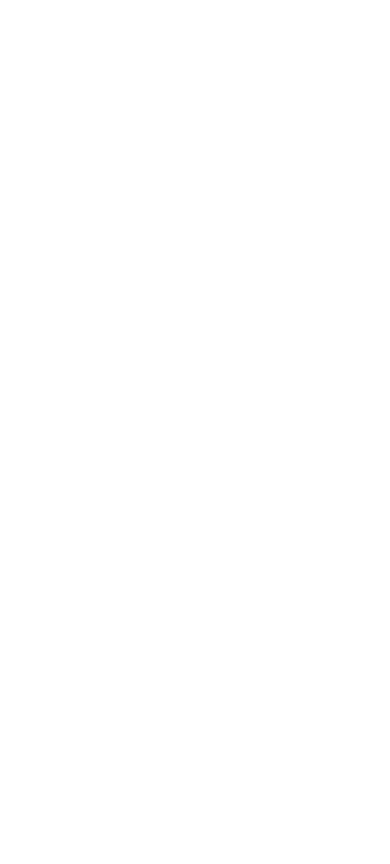
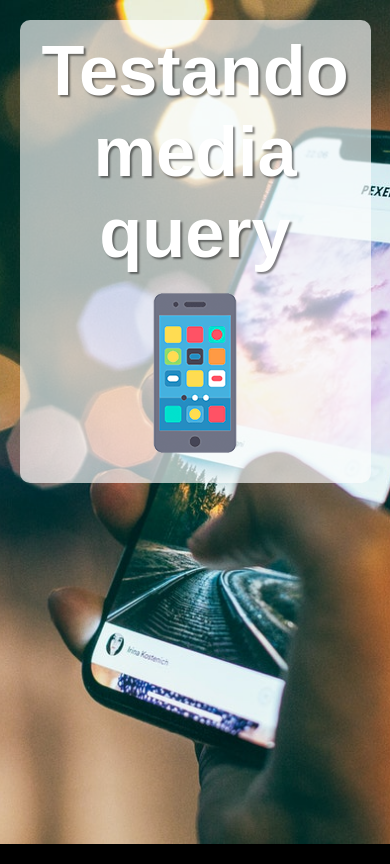
Before and after one commit to gabriel-s-passos-araujo/HTML-CSS, a plain HTML site: page exercicios/exerc027/mq004/index.html in a window 390 px wide. Drawn offline with Linux system fonts and the light colour scheme.

Commit message:
Exerc de mobile first

```diff
--- /dev/null
+++ b/exercicios/exerc027/mq004/estilos/media-query.css
@@ -0,0 +1,3 @@
+@charset "UTF-8";
+
+/*Todas as demais mídias*/
--- /dev/null
+++ b/exercicios/exerc027/mq004/estilos/style.css
@@ -0,0 +1,59 @@
+@charset "UTF-8";
+
+/*Versão mobile first*/
+
+*{
+    font-family: Arial, Helvetica, sans-serif;
+    font-size: 1.3em;
+    margin: 0px;
+    padding: 0px;
+    box-sizing: border-box;
+}
+
+body, html{
+    width: 100vw;
+    height: 100vh;
+}
+
+body{
+    background: black url(../imagens/back-phone.jpg) center center no-repeat;
+    background-size: cover;
+    overflow: hidden;
+}
+
+main{
+    background-color: rgba(255, 255, 255, 0.651);
+    width: 90vw;
+    margin: auto;
+    margin-top: 20px;
+    border-radius: 10px;
+    padding: 10px;
+}
+
+h1{
+    text-align: center;
+    color: white;
+    font-size: 2em;
+    text-shadow: 2px 2px 2px rgba(0, 0, 0, 0.473);
+
+}
+img{
+    display: block;
+    margin: auto;
+}
+
+img#phone{
+    display: block;
+}
+img#print{
+    display: none;
+}
+img#pc{
+    display: none;
+}
+img#tablet{
+    display: none;
+}
+img#tv{
+    display: none;
+}
--- a/exercicios/exerc027/mq004/index.html
+++ b/exercicios/exerc027/mq004/index.html
@@ -4,8 +4,17 @@
     <meta charset="UTF-8">
     <meta name="viewport" content="width=device-width, initial-scale=1.0">
     <title>Media query</title>
+    <link rel="stylesheet" href="estilos/style.css" media="all">
+    <link rel="stylesheet" href="estilos/media-query.css">
 </head>
 <body>
-
+    <main>
+        <h1>Testando media query</h1>
+        <img id="pc" src="imagens/icon-pc.png" alt="Acessando via computador">
+        <img id="phone" src="imagens/icon-phone.png" alt="Acessando via Telefone">
+        <img id="print" src="imagens/icon-print.png" alt="Versão para impressora">
+        <img id="tablet" src="imagens/icon-tablet.png" alt="Acessando via table">
+        <img id="tv" src="imagens/icon-tv.png" alt="Acessando via TV">
+    </main>
 </body>
 </html>
```
